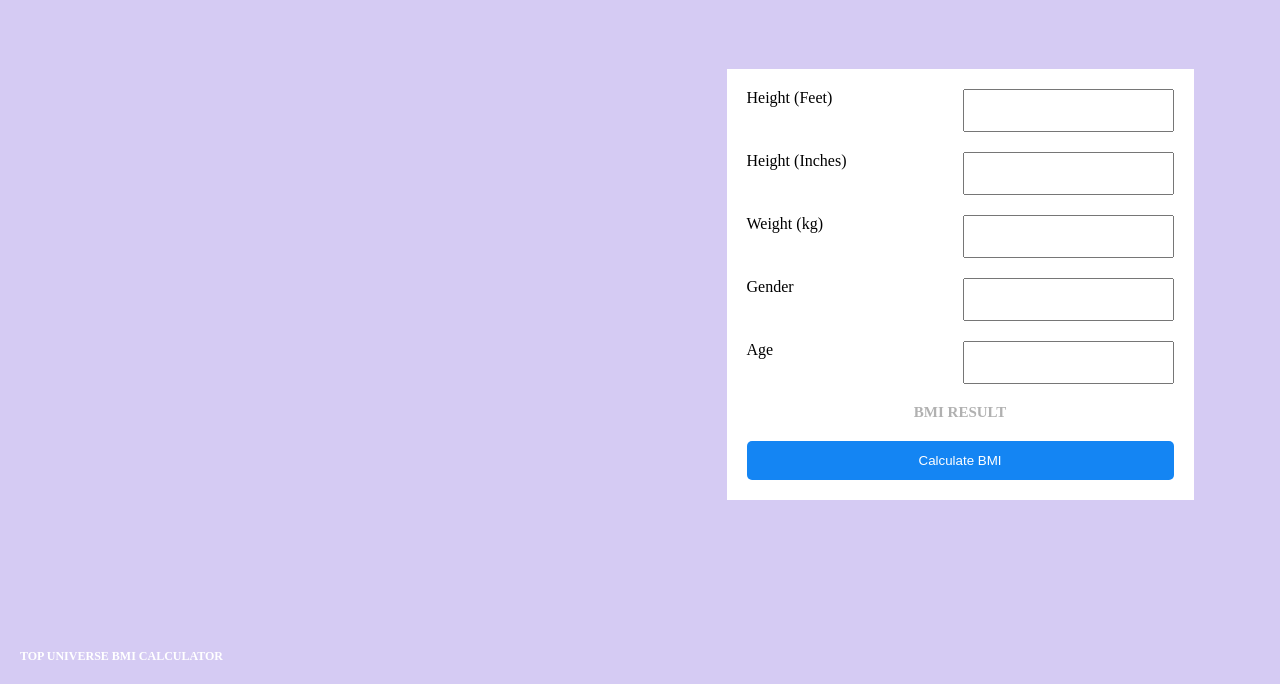
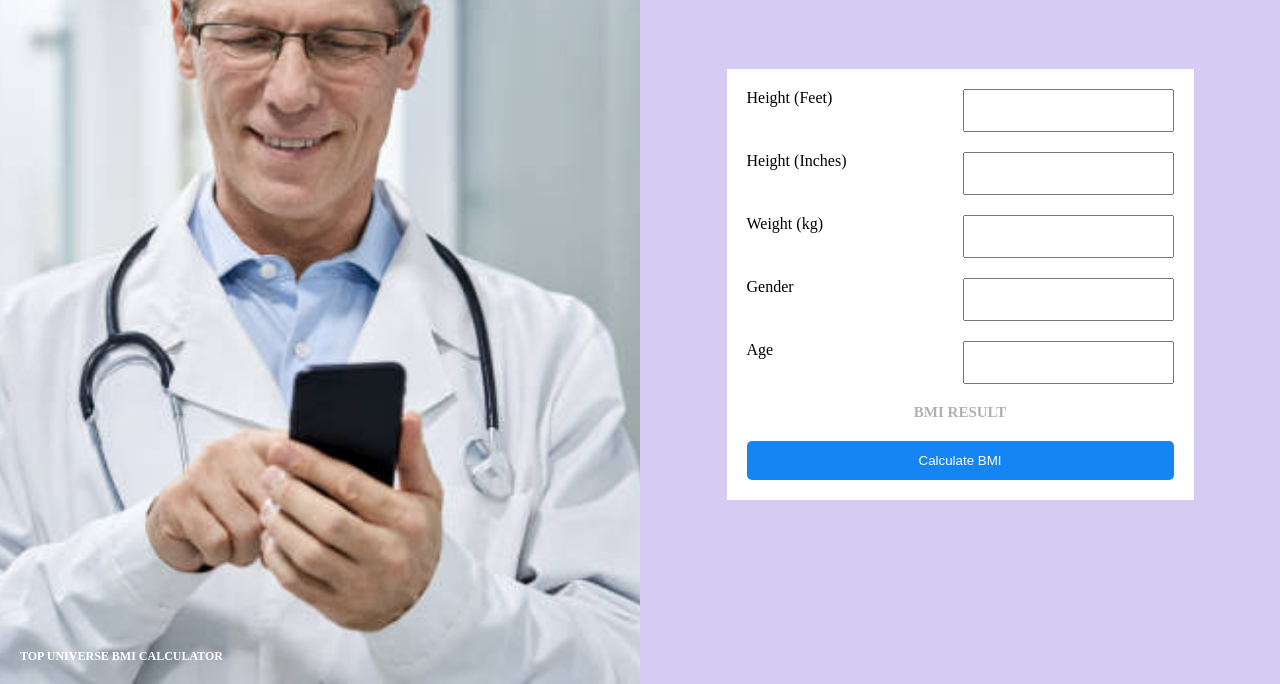
Before and after one commit to emdes12/BMI-calculator, a plain HTML site: page index.html in a window 1280 px wide. Shown: the part 116-800 px from the top of the page. Drawn offline with Linux system fonts and the light colour scheme; files whose address does not match are found by name.

Commit message:
Update style.css

```diff
--- a/style.css
+++ b/style.css
@@ -14,7 +14,7 @@ main {
 }
 
 .hero {
-  background-image: url("/images/image1.jpeg");
+  background-image: url("/image1.jpeg");
   background-repeat: no-repeat;
   background-size: cover;
   background-position: center;
```
